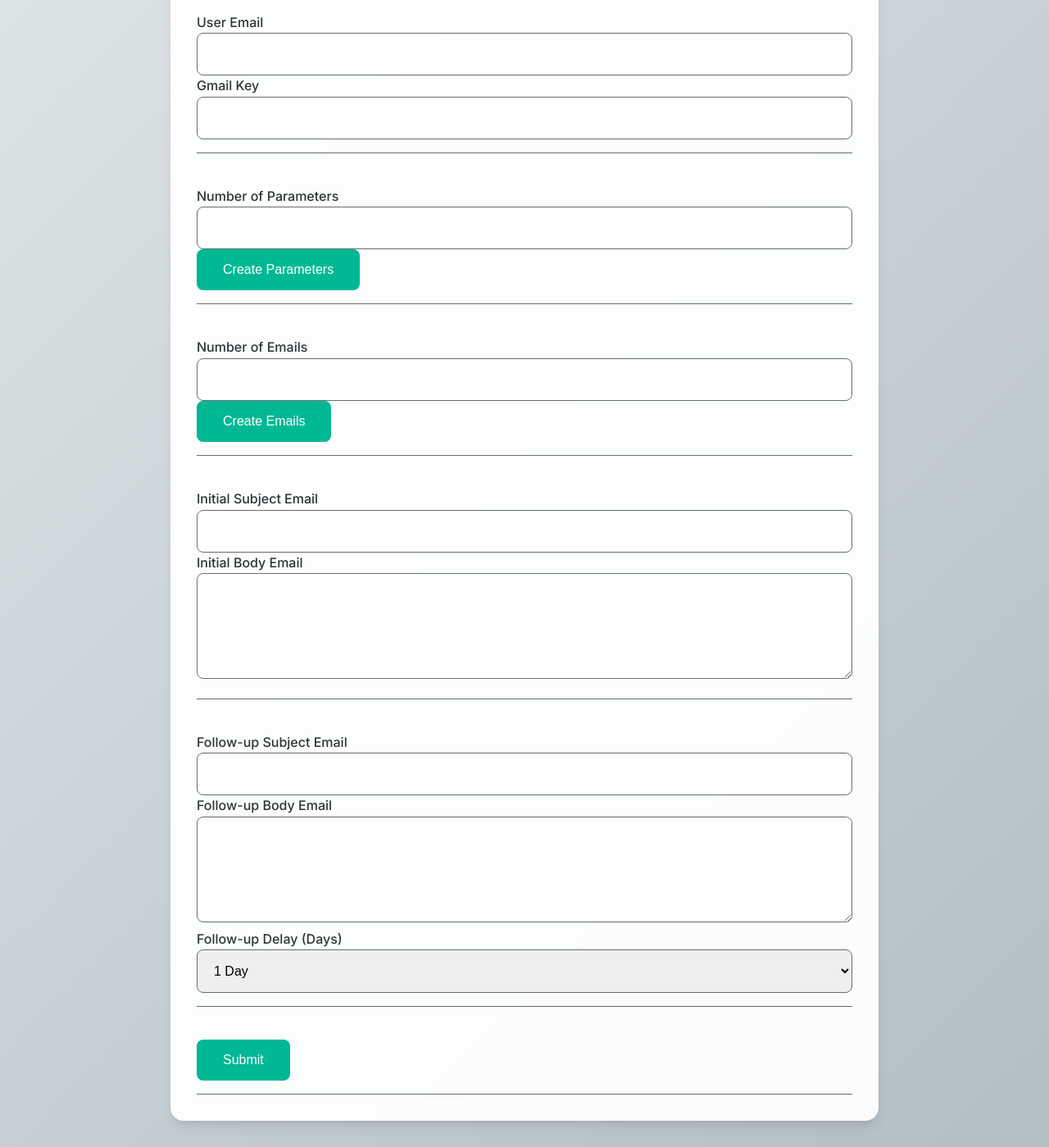
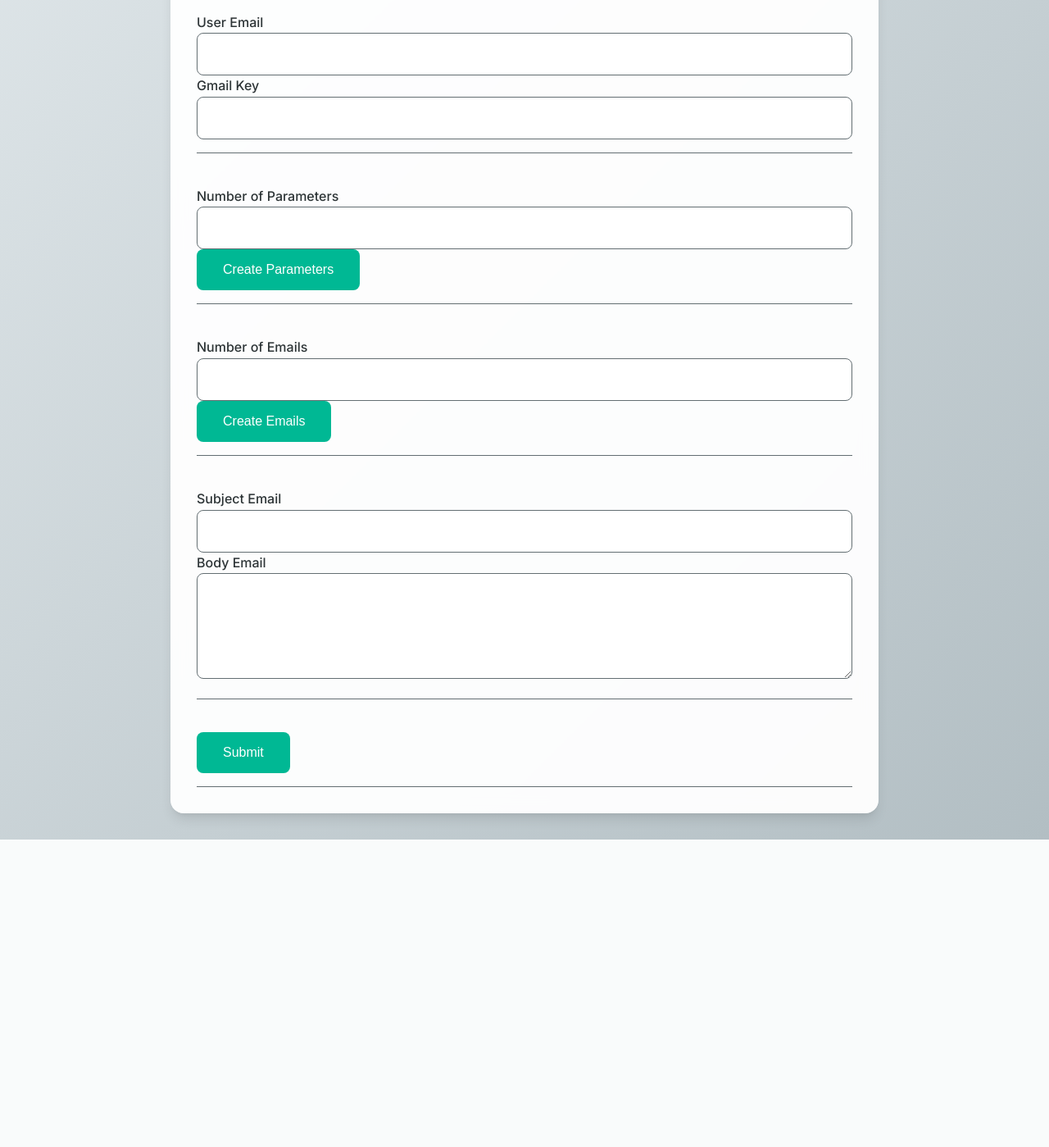
Before and after one commit to MaybeSam05/MailMerge, a Flask app: page /parameters in a window 1280 px wide. Shown: the part 170-1569 px from the top of the page at 82% size. After the commit the page ends 1194 px from the top, so only its background shows below. Run offline with Flask 3, Linux system fonts and the light colour scheme.

Commit message:
Removed Scheduling

```diff
--- a/app.py
+++ b/app.py
@@ -1,12 +1,9 @@
 from flask import Flask, render_template, request, redirect, url_for, jsonify
 import smtplib
-from apscheduler.schedulers.background import BackgroundScheduler
 from datetime import datetime, timedelta
 import re
 
 app = Flask(__name__)
-scheduler = BackgroundScheduler()
-scheduler.start()
 
 def sanitize_input(input_str):
     """Remove special characters from input to prevent issues."""
@@ -45,11 +42,6 @@ def submit():
     # Step 4: Collect and sanitize initial and follow-up email data
     initial_subject = sanitize_input(request.form.get('initialSubject'))
     initial_body = sanitize_input(request.form.get('initialBody'))
-    followup_subject = sanitize_input(request.form.get('followupSubject'))
-    followup_body = sanitize_input(request.form.get('followupBody'))
-
-    # Step 5: Collect follow-up days
-    followup_days = int(request.form.get('followupDays'))
 
     # Step 6: Prepare the data for email processing
     data = {
@@ -59,15 +51,15 @@ def submit():
         "emails_data": emails_data,
         "initial_subject": initial_subject,
         "initial_body": initial_body,
-        "followup_subject": followup_subject,
-        "followup_body": followup_body,
-        "followup_days": followup_days
+        #"followup_subject": followup_subject,
+        #"followup_body": followup_body,
+        #"followup_days": followup_days
     }
 
     # Send initial emails and schedule follow-ups
     refined_data = process_data(data)
     initsend(refined_data, user_email, gmail_key)
-    followup_date = schedule_followup(refined_data, user_email, gmail_key, followup_days)
+    #followup_date = schedule_followup(refined_data, user_email, gmail_key, followup_days)
 
     # Render the success page with relevant info
     return render_template('confirm.html', num_emails=num_emails)
@@ -83,21 +75,15 @@ def process_data(data):
 
         initial_subject = data['initial_subject']
         initial_body = data['initial_body']
-        followup_subject = data['followup_subject']
-        followup_body = data['followup_body']
 
         for placeholder, value in zip(data['replace_values'], params):
             initial_subject = initial_subject.replace(placeholder, value)
             initial_body = initial_body.replace(placeholder, value)
-            followup_subject = followup_subject.replace(placeholder, value)
-            followup_body = followup_body.replace(placeholder, value)
 
         formatted_emails.append({
             'email': email,
             'initial_subject': initial_subject,
             'initial_body': initial_body,
-            'followup_subject': followup_subject,
-            'followup_body': followup_body
         })
 
     return formatted_emails
@@ -115,26 +101,5 @@ def initsend(data, sender, key):
         print(f"Initial email sent to {receiver}")
     server.quit()
 
-
-def followupsend(data, sender, key):
-    """Send follow-up emails to the recipients."""
-    for entry in data:
-        receiver = entry['email']
-        server = smtplib.SMTP("smtp.gmail.com", 587)
-        server.starttls()
-        server.login(sender, key)
-        text = f"Subject: {entry['followup_subject']}\n\n{entry['followup_body']}"
-        server.sendmail(sender, receiver, text)
-        print(f"Follow-up email sent to {receiver}")
-    server.quit()
-
-
-def schedule_followup(data, sender, key, days):
-    """Schedule the follow-up emails to be sent after a specified number of days."""
-    run_time = datetime.now() + timedelta(minutes=days)
-    scheduler.add_job(followupsend, 'date', run_date=run_time, args=[data, sender, key])
-    print(f"Follow-up emails scheduled to run at {run_time}")
-
-
 if __name__ == '__main__':
     app.run(debug=True)
--- a/templates/confirm.html
+++ b/templates/confirm.html
@@ -74,7 +74,7 @@
   <body>
     <div class="container">
       <h1>Done!</h1>
-      <h1>Emails Sent Successfully! Your scheduled emails will be delivered.</h1>
+      <h1>Emails Sent Successfully!</h1>
     </div>
   </body>
 </html>
--- a/templates/index.html
+++ b/templates/index.html
@@ -198,12 +198,6 @@
       <h5>Subject and Bodies of the emails</h5>
       <h5>Use your parameters to replace text in the emails</h5>
 
-      <h4>6. Follow-up Subject/Body</h4>
-      <h5>Subject and Bodies of the follow-up emails</h5>
-
-      <h4>7. Email Delay</h4>
-      <h5>Choose the delay between the initial and follow-up emails</h5>
-
       <form action="/" method="post">
         <button type="submit">Get Started</button>
       </form>
--- a/templates/parameters.html
+++ b/templates/parameters.html
@@ -193,30 +193,11 @@
         </div>
 
         <div class="section">
-          <label for="initialSubject">Initial Subject Email</label>
+          <label for="initialSubject">Subject Email</label>
           <input type="text" id="initialSubject" name="initialSubject" class="dynamic-input" required>
 
-          <label for="initialBody">Initial Body Email</label>
+          <label for="initialBody">Body Email</label>
           <textarea id="initialBody" name="initialBody" rows="5" class="dynamic-input" required></textarea>
-        </div>
-
-        <div class="section">
-          <label for="followupSubject">Follow-up Subject Email</label>
-          <input type="text" id="followupSubject" name="followupSubject" class="dynamic-input" required>
-
-          <label for="followupBody">Follow-up Body Email</label>
-          <textarea id="followupBody" name="followupBody" rows="5" class="dynamic-input" required></textarea>
-
-          <label for="followupDays">Follow-up Delay (Days)</label>
-          <select id="followupDays" name="followupDays" class="dynamic-input" required>
-            <option value="1">1 Day</option>
-            <option value="2">2 Days</option>
-            <option value="3">3 Days</option>
-            <option value="4">4 Days</option>
-            <option value="5">5 Days</option>
-            <option value="6">6 Days</option>
-            <option value="7">7 Days</option>
-          </select>
         </div>
 
         <div class="section">
```
